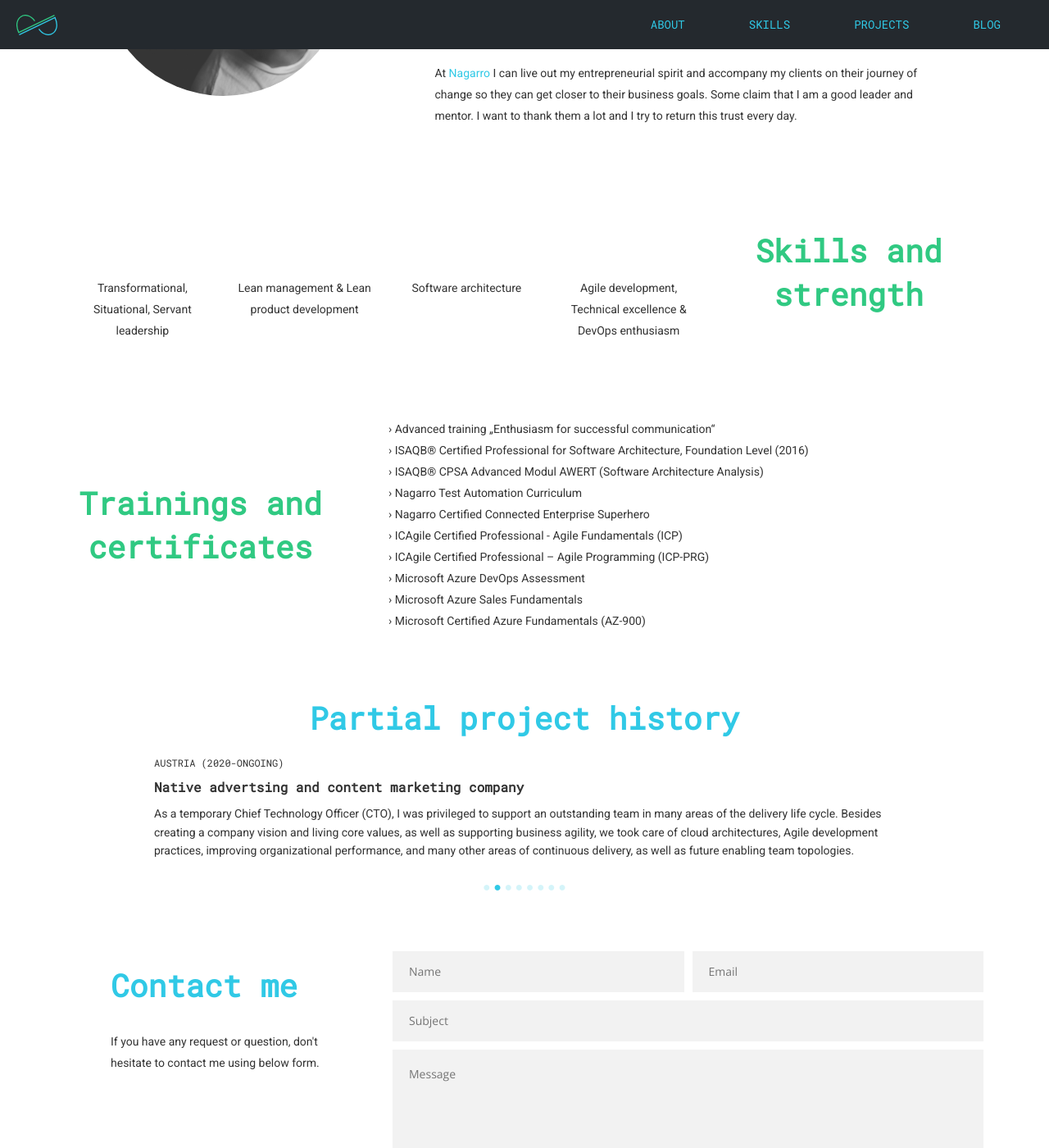
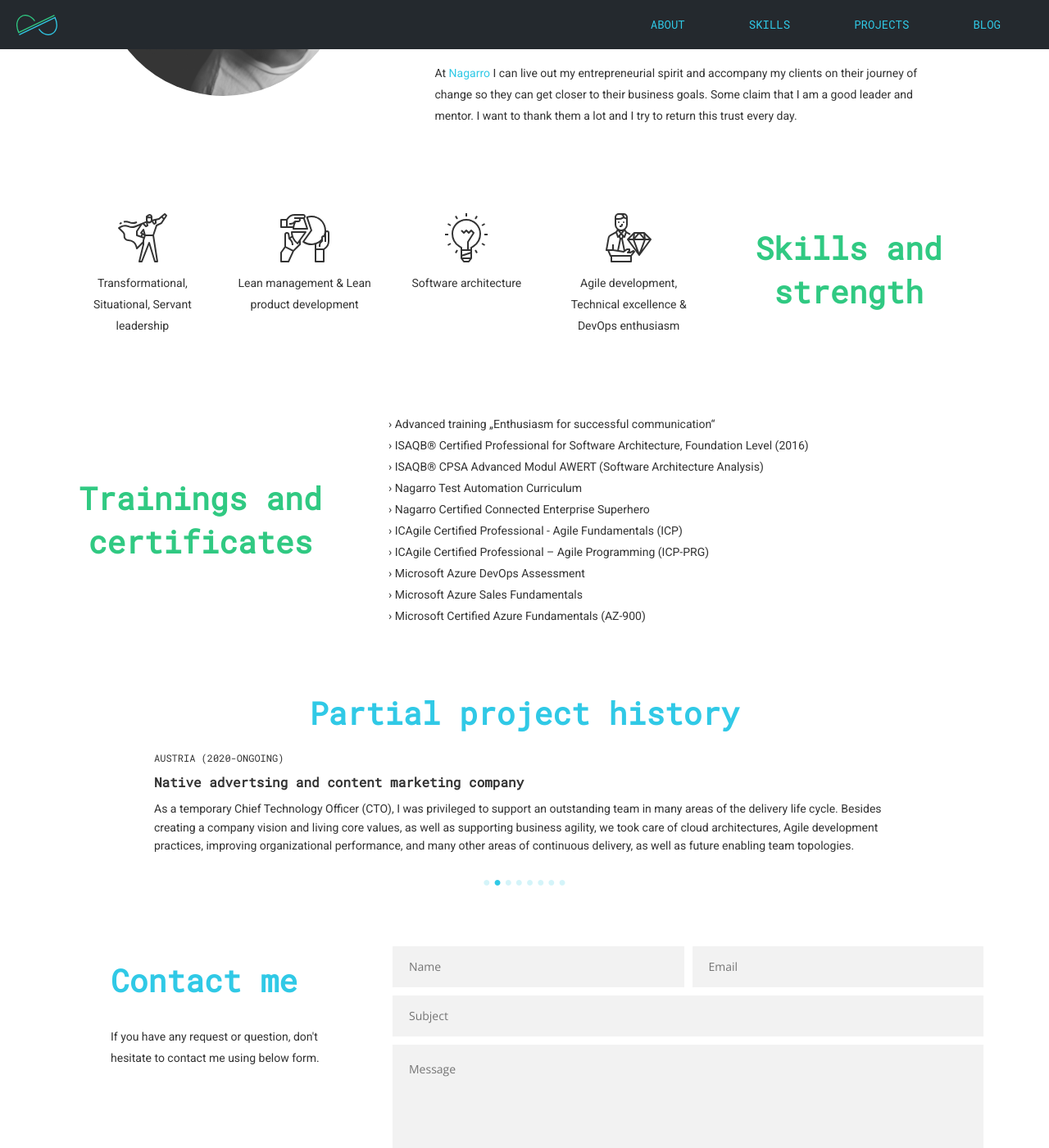
Before and after one commit to juergenpointinger/juergenpointinger.github.io, a Jekyll site: the page built from index.html, in a window 1280 px wide and 1400 px high, scrolled down 787 px. Shown: the whole window at 82% size. Built offline with Jekyll 4.4.1, drawn with Linux system fonts in a browser that asks for light colours; nearby versions of some CDN libraries; some web fonts are replaced.

Commit message:
Added skills masks

```diff
--- a/assets/css/2.0/application.css
+++ b/assets/css/2.0/application.css
@@ -210,6 +210,40 @@ textarea {
   }
 }
 
+.skills-mask {
+  height: 64px;
+  background-color: var(--color-fg);
+  margin: 10px;
+}
+
+.leadership-mask {
+  -webkit-mask: url(/assets/images/2.0/skills/leadership.svg) center no-repeat;
+  mask: url(/assets/images/2.0/skills/leadership.svg) center no-repeat;
+  -webkit-mask-size: 64px;
+  mask-size: 64px;
+}
+
+.management-mask {
+  -webkit-mask: url(/assets/images/2.0/skills/management.svg) center no-repeat;
+  mask: url(/assets/images/2.0/skills/management.svg) center no-repeat;
+  -webkit-mask-size: 64px;
+  mask-size: 64px;
+}
+
+.architecture-mask {
+  -webkit-mask: url(/assets/images/2.0/skills/architecture.svg) center no-repeat;
+  mask: url(/assets/images/2.0/skills/architecture.svg) center no-repeat;
+  -webkit-mask-size: 64px;
+  mask-size: 64px;
+}
+
+.development-mask {
+  -webkit-mask: url(/assets/images/2.0/skills/development.svg) center no-repeat;
+  mask: url(/assets/images/2.0/skills/development.svg) center no-repeat;
+  -webkit-mask-size: 64px;
+  mask-size: 64px;
+}
+
 /* TRAININGS */
 
 #trainings {
--- a/assets/css/2.0/blog.css
+++ b/assets/css/2.0/blog.css
@@ -92,6 +92,7 @@ h1, h2, h3, h4, h5, h6, .h1, .h2, .h3, .h4, .h5, .h6 {
   color: #333333;
 }
 
+/************************/
 /* Caption for images */
 
 img + em {
@@ -99,5 +100,3 @@ img + em {
   text-align: center;
   font-size: 12px;
 }
-
-/************************/
--- a/index.html
+++ b/index.html
@@ -83,22 +83,22 @@ permalink: /index.html
 
       <div id="skills">
         <div class="skill-item">
-          <img src="/assets/images/2.0/skills/leadership.svg" alt="Leadership" /> <br />
+          <div class="skills-mask leadership-mask"></div>
           Transformational, Situational, Servant leadership
         </div>
 
         <div class="skill-item">
-          <img src="/assets/images/2.0/skills/management.svg" alt="Management" /> <br />
+          <div class="skills-mask management-mask"></div>
           Lean management & Lean product development
         </div>
 
         <div class="skill-item">
-          <img src="/assets/images/2.0/skills/architecture.svg" alt="Architecture" /> <br />
+          <div class="skills-mask architecture-mask"></div>
           Software architecture
         </div>
 
         <div class="skill-item">
-          <img src="/assets/images/2.0/skills/development.svg" alt="Development" /> <br />
+          <div class="skills-mask development-mask"></div>
           Agile development, Technical excellence & DevOps enthusiasm
         </div>
 
```
